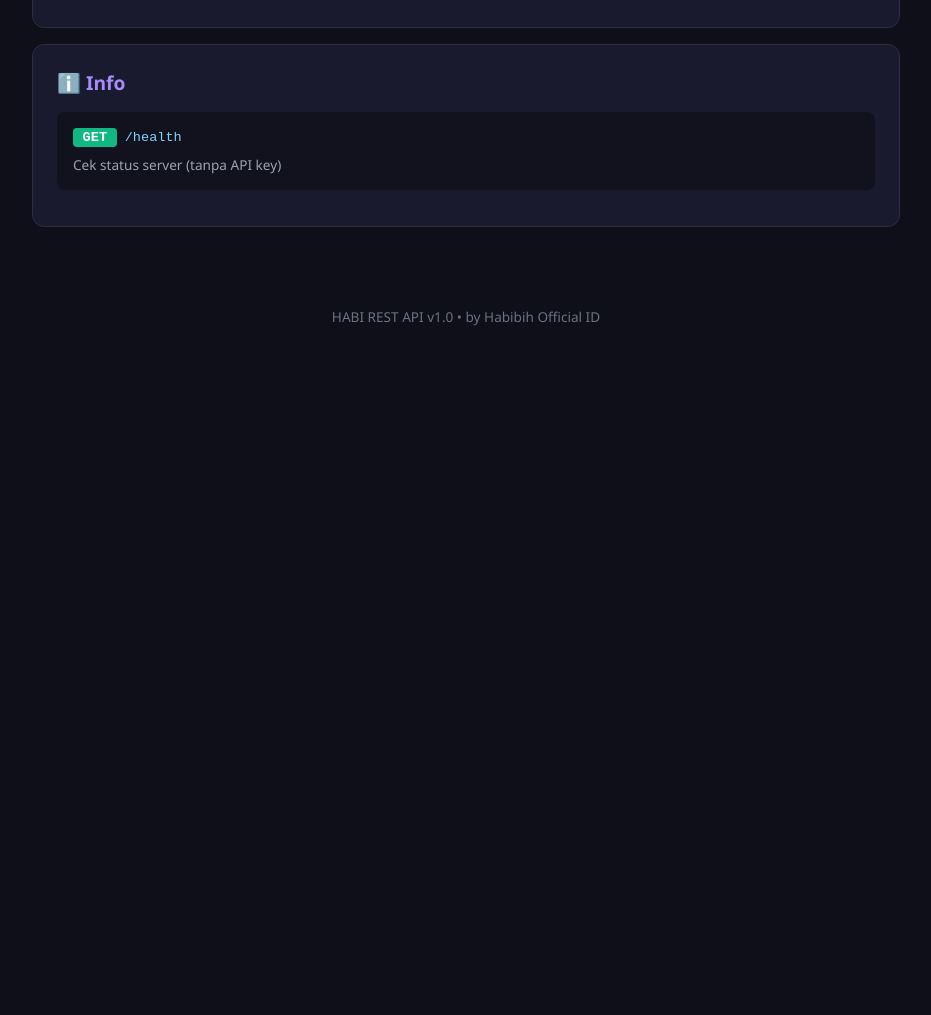
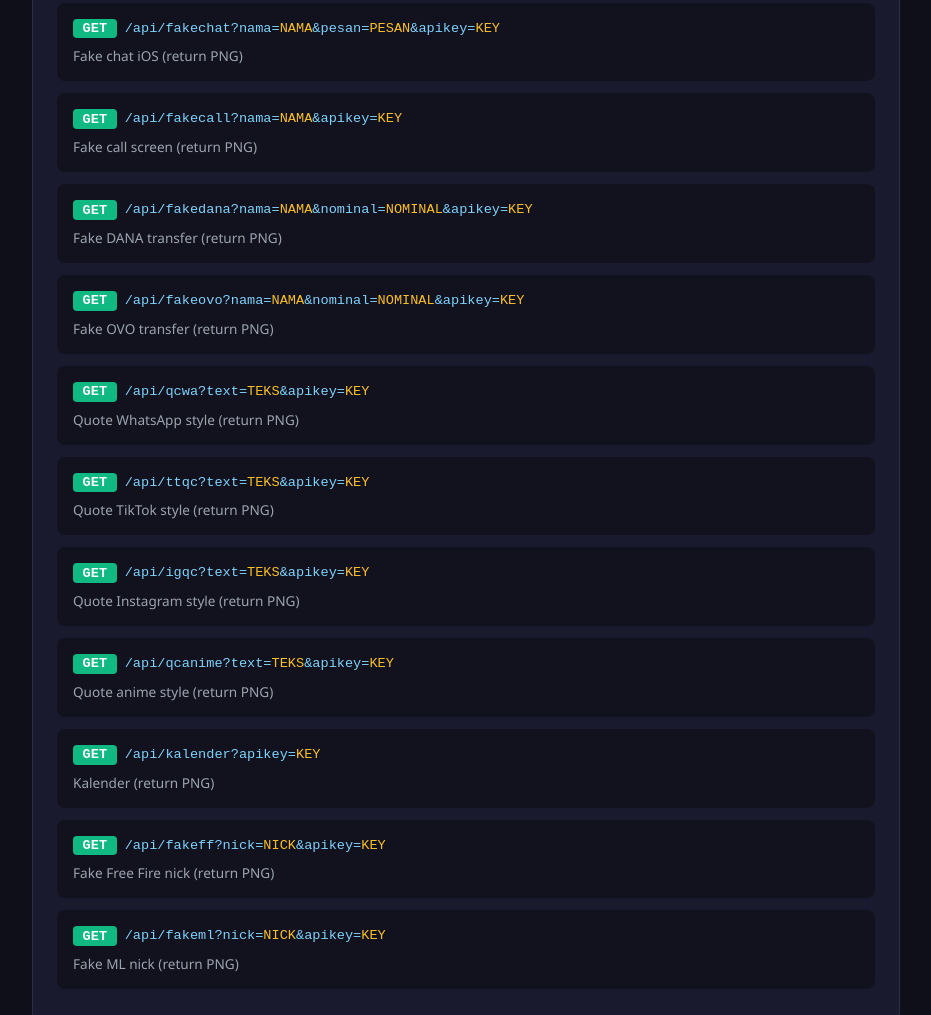
Before and after one commit to HabibihID/habi-rest-api, a website: page public/index.html in a window 1280 px wide. Shown: the part 2334-3349 px from the top of the page, without its empty margins (174-1105 px from the left). Before the commit the page ends 2692 px from the top, so only its background shows below. Drawn offline with Linux system fonts and the light colour scheme.

Commit message:
Docs: 11 canvas endpoint baru

```diff
--- a/public/index.html
+++ b/public/index.html
@@ -57,6 +57,17 @@
 <div class="endpoint"><span class="method">GET</span><span class="url">/api/translate?text=<span class="param">TEKS</span>&to=<span class="param">id</span>&apikey=<span class="param">KEY</span></span><div class="desc">Translate (return JSON)</div></div>
 <div class="endpoint"><span class="method">GET</span><span class="url">/api/lirik?artist=<span class="param">NAMA</span>&title=<span class="param">JUDUL</span>&apikey=<span class="param">KEY</span></span><div class="desc">Lirik lagu (return JSON)</div></div>
 <div class="endpoint"><span class="method">GET</span><span class="url">/api/lirik?q=<span class="param">JUDUL LAGU</span>&apikey=<span class="param">KEY</span></span><div class="desc">Lirik lagu mode search (return JSON)</div></div>
+<div class="endpoint"><span class="method">GET</span><span class="url">/api/fakechat?nama=<span class="param">NAMA</span>&pesan=<span class="param">PESAN</span>&apikey=<span class="param">KEY</span></span><div class="desc">Fake chat iOS (return PNG)</div></div>
+<div class="endpoint"><span class="method">GET</span><span class="url">/api/fakecall?nama=<span class="param">NAMA</span>&apikey=<span class="param">KEY</span></span><div class="desc">Fake call screen (return PNG)</div></div>
+<div class="endpoint"><span class="method">GET</span><span class="url">/api/fakedana?nama=<span class="param">NAMA</span>&nominal=<span class="param">NOMINAL</span>&apikey=<span class="param">KEY</span></span><div class="desc">Fake DANA transfer (return PNG)</div></div>
+<div class="endpoint"><span class="method">GET</span><span class="url">/api/fakeovo?nama=<span class="param">NAMA</span>&nominal=<span class="param">NOMINAL</span>&apikey=<span class="param">KEY</span></span><div class="desc">Fake OVO transfer (return PNG)</div></div>
+<div class="endpoint"><span class="method">GET</span><span class="url">/api/qcwa?text=<span class="param">TEKS</span>&apikey=<span class="param">KEY</span></span><div class="desc">Quote WhatsApp style (return PNG)</div></div>
+<div class="endpoint"><span class="method">GET</span><span class="url">/api/ttqc?text=<span class="param">TEKS</span>&apikey=<span class="param">KEY</span></span><div class="desc">Quote TikTok style (return PNG)</div></div>
+<div class="endpoint"><span class="method">GET</span><span class="url">/api/igqc?text=<span class="param">TEKS</span>&apikey=<span class="param">KEY</span></span><div class="desc">Quote Instagram style (return PNG)</div></div>
+<div class="endpoint"><span class="method">GET</span><span class="url">/api/qcanime?text=<span class="param">TEKS</span>&apikey=<span class="param">KEY</span></span><div class="desc">Quote anime style (return PNG)</div></div>
+<div class="endpoint"><span class="method">GET</span><span class="url">/api/kalender?apikey=<span class="param">KEY</span></span><div class="desc">Kalender (return PNG)</div></div>
+<div class="endpoint"><span class="method">GET</span><span class="url">/api/fakeff?nick=<span class="param">NICK</span>&apikey=<span class="param">KEY</span></span><div class="desc">Fake Free Fire nick (return PNG)</div></div>
+<div class="endpoint"><span class="method">GET</span><span class="url">/api/fakeml?nick=<span class="param">NICK</span>&apikey=<span class="param">KEY</span></span><div class="desc">Fake ML nick (return PNG)</div></div>
 </div>
 <div class="card">
 <h2>ℹ️ Info</h2>
```
